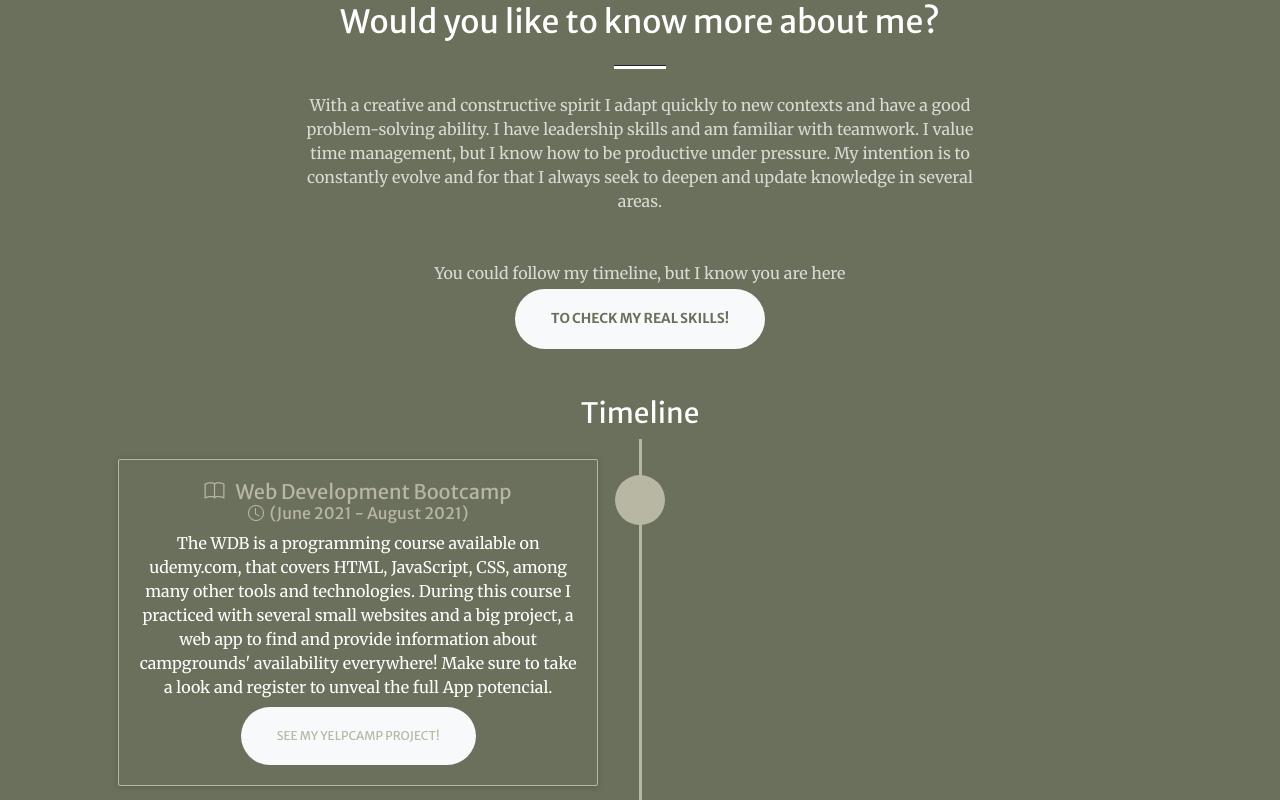
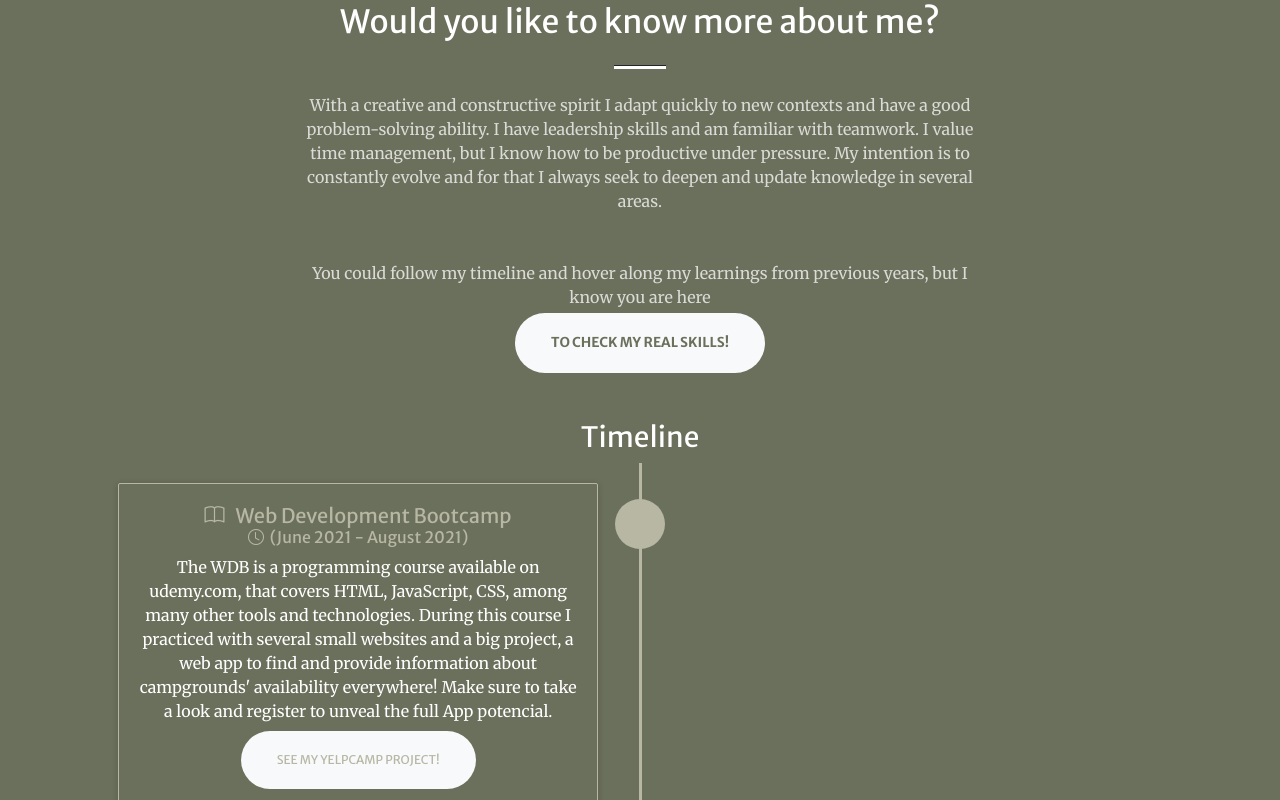
Before and after one commit to dariamanskaia/WorldOfDaria, a website: page src/pug/index.pug in a window 1280 px wide. Shown: the part 925-1725 px from the top of the page. Drawn offline with nearby package versions, Linux system fonts and the light colour scheme; some packages are replaced by stand-ins of ours; files that its build step writes are made by us from their sources; a script that the page names is missing; files whose address does not match are found by name.

Commit message:
trying to get it online

```diff
--- a/src/pug/index.pug
+++ b/src/pug/index.pug
@@ -83,7 +83,7 @@ html(lang='en')
                             | With a creative and constructive spirit I adapt quickly to new contexts and have a good problem-solving ability. I have leadership skills and am familiar with teamwork. I value time management, but I know how to be productive under pressure. My intention is to constantly evolve and for that I always seek to deepen and update knowledge in several areas.
                         br
                         p.text-white-75.mb-1
-                            | You could follow my timeline, but I know you are here
+                            | You could follow my timeline and hover along my learnings from previous years, but I know you are here
                         // Button
                         a.btn.btn-light.btn-lg.lg-4.mb-4(href='#skills') to check my real skills!
 
```
Also changed, not shown: dist/index.html.
